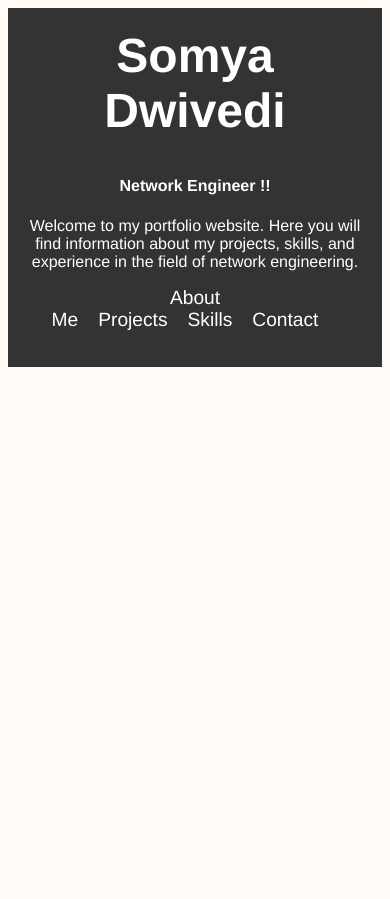
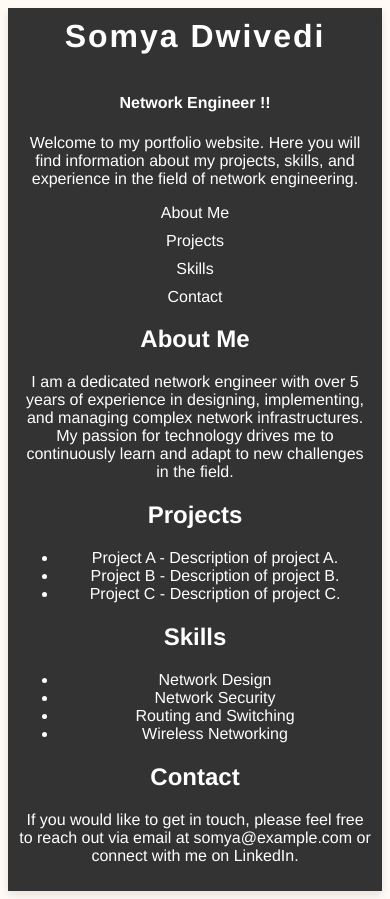
Before and after one commit to SomyaDwivedi/Portfolio, a React (Vite) app: page / in a window 390 px wide. Before the commit the page ends 844 px from the top, so only its background shows below. Built offline with nearby package versions, Linux system fonts and the light colour scheme.

Commit message:
Enhance Header component with sticky positioning, box shadow, and responsive design; add new sections for About, Projects, Skills, and Contact

```diff
--- a/src/Header.css
+++ b/src/Header.css
@@ -6,11 +6,16 @@ header {
     padding: 20px; /* Increased padding */
     text-align: center;
     font-family: 'Helvetica Neue', Arial, sans-serif; /* Changed font family */
+    box-shadow: 0 4px 8px rgba(0, 0, 0, 0.1); /* Added box shadow */
+    position: sticky; /* Make header sticky */
+    top: 0; /* Stick to the top */
+    z-index: 1000; /* Ensure it stays above other content */
 }
 
 header h1 {
     margin: 0;
     font-size: 3em; /* Increased font size */
+    letter-spacing: 2px; /* Added letter spacing */
 }
 
 nav {
@@ -31,8 +36,30 @@ nav ul li a {
     color: white; /* Changed link color to white */
     text-decoration: none;
     font-size: 1.2em;
+    transition: color 0.3s ease; /* Added transition for color change */
 }
 
 nav ul li a:hover {
     text-decoration: underline;
+    color: #ff6347; /* Change color on hover */
 }
+
+/* Responsive design for smaller screens */
+@media (max-width: 600px) {
+    header {
+        padding: 10px;
+    }
+
+    header h1 {
+        font-size: 2em;
+    }
+
+    nav ul li {
+        display: block;
+        margin: 10px 0;
+    }
+
+    nav ul li a {
+        font-size: 1em;
+    }
+}
--- a/src/Header.tsx
+++ b/src/Header.tsx
@@ -15,6 +15,31 @@ function Header() {
                     <li><a href="#contact">Contact</a></li>
                 </ul>
             </nav>
+            <section id="about">
+                <h2>About Me</h2>
+                <p>I am a dedicated network engineer with over 5 years of experience in designing, implementing, and managing complex network infrastructures. My passion for technology drives me to continuously learn and adapt to new challenges in the field.</p>
+            </section>
+            <section id="projects">
+                <h2>Projects</h2>
+                <ul>
+                    <li>Project A - Description of project A.</li>
+                    <li>Project B - Description of project B.</li>
+                    <li>Project C - Description of project C.</li>
+                </ul>
+            </section>
+            <section id="skills">
+                <h2>Skills</h2>
+                <ul>
+                    <li>Network Design</li>
+                    <li>Network Security</li>
+                    <li>Routing and Switching</li>
+                    <li>Wireless Networking</li>
+                </ul>
+            </section>
+            <section id="contact">
+                <h2>Contact</h2>
+                <p>If you would like to get in touch, please feel free to reach out via email at somya@example.com or connect with me on LinkedIn.</p>
+            </section>
         </>
     );
 }
```
